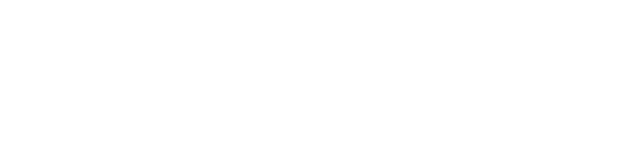
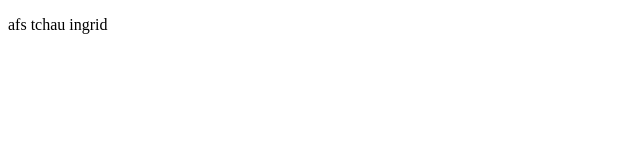
Before and after one commit to daniellefreitas23/webdev2, a plain HTML site: page index.html in a window 1280 px wide. Shown: the whole page, without its empty margins (0-640 px from the left). Drawn offline with Linux system fonts and the light colour scheme.

Commit message:
commit teste

```diff
--- a/index.html
+++ b/index.html
@@ -7,5 +7,7 @@
 </head>
 <body>
 
+    <p>afs tchau ingrid</p>
+
 </body>
 </html>
```
